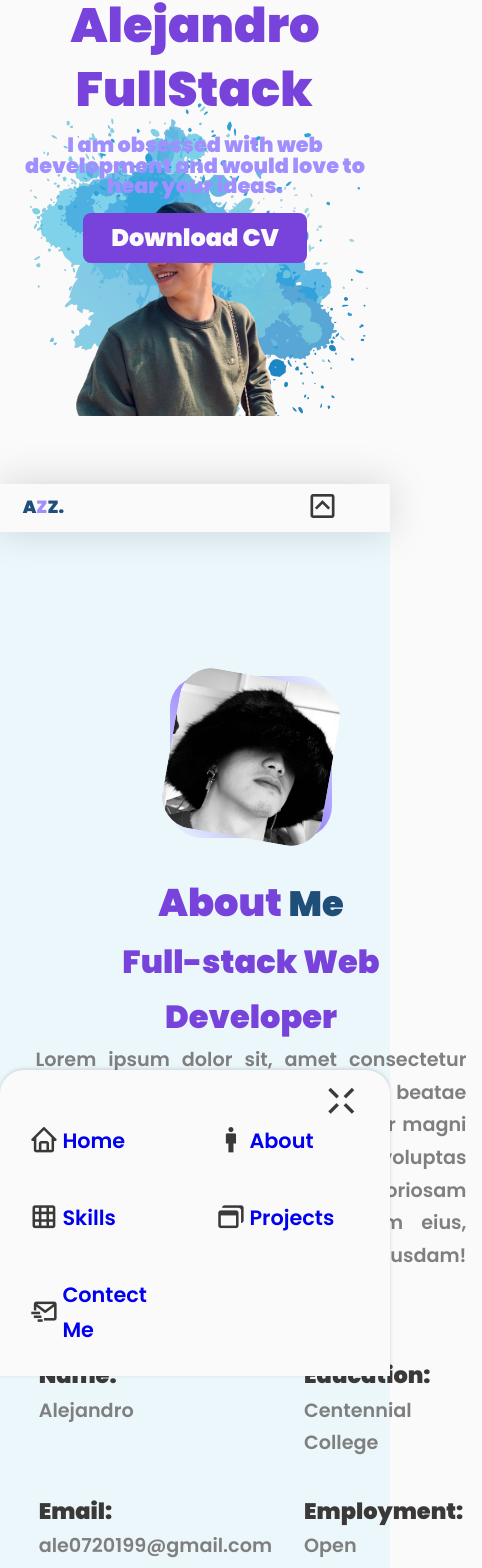
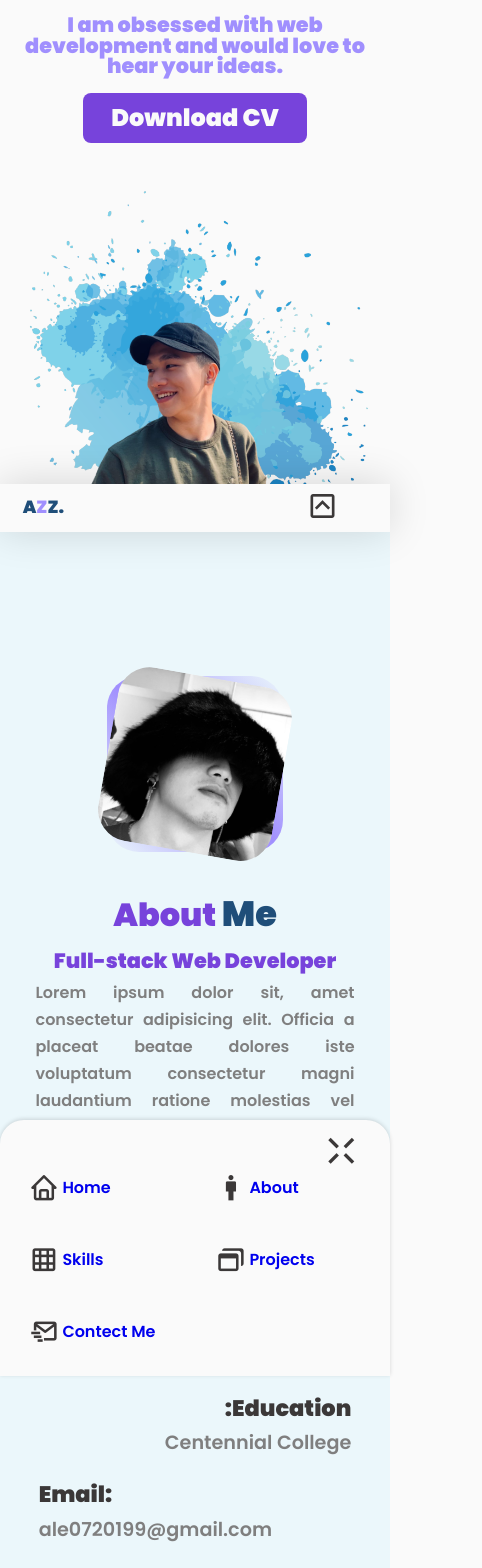
Before and after one commit to Ale-199/myapp, a React (Create React App) app: page / in a window 390 px wide. Shown: the part 312-1880 px from the top of the page, 482 px wide, since content can reach past the window. Built offline with nearby package versions, Linux system fonts and the light colour scheme.

Commit message:
home & about section done

```diff
--- a/src/components/About/About.css
+++ b/src/components/About/About.css
@@ -7,8 +7,6 @@
 
 .about__left {
   width: 70%;
-  /* The aspect ratio of an element describes the proportional relationship between its width and its height */
-  aspect-ratio: 1/1;
   border-radius: 2rem;
   background: linear-gradient(
     45deg,
@@ -29,40 +27,6 @@
 
 .about__me-image:hover {
   transform: rotate(0deg);
-}
-
-.sqaure1 {
-  position: absolute;
-  width: 4rem;
-  height: 4rem;
-  background-color: var(--primary-color);
-  border-radius: 5px;
-  left: 160px;
-  top: 140px;
-  opacity: 0.8;
-  transition: all 0.3s ease-in;
-}
-
-.sqaure1:hover {
-  background-color: var(--body-color2);
-  border: 2px solid var(--primary-color);
-}
-
-.sqaure2 {
-  position: absolute;
-  width: 4rem;
-  height: 4rem;
-  border: 2px solid var(--primary-color);
-  border-radius: 5px;
-  bottom: 110px;
-  right: 200px;
-  rotate: 60deg;
-  transition: all 0.3s ease-in;
-}
-
-.sqaure2:hover {
-  opacity: 0.8;
-  background-color: var(--primary-color);
 }
 
 .about__intro {
@@ -153,6 +117,41 @@
 }
 /* for tablets */
 @media screen and (max-width: 642.5px) {
+  .about__intro > h1 {
+    font-size: 2rem;
+  }
+  .about__intro > h2 {
+    font-size: 1.3rem;
+  }
+  .about__intro h3 {
+    font-size: 1rem;
+  }
+  .info__detail {
+    font-size: 1.2rem;
+  }
+}
+/* for mobile devices */
+@media screen and (max-width: 447px) {
+  .about__left {
+    width: 50%;
+  }
+  .about__right {
+    width: 100%;
+    margin: 0 auto;
+  }
+  .info__detail {
+    width: 100%;
+  }
+  .about__details {
+    display: grid;
+    grid-template-columns: 1fr;
+    gap: 1rem;
+    padding: 1.2rem;
+    font-size: 1.2rem;
+  }
+  .info__right{
+    text-align: end;
+  }
 }
 /* for mobile devices */
 @media screen and (max-width: 400px) {
--- a/src/components/About/About.jsx
+++ b/src/components/About/About.jsx
@@ -35,16 +35,16 @@ export default function About() {
               <h3>Name:</h3>
               <h4>Alejandro</h4>
             </div>
-            <div className="info__detail">
-              <h3>Education:</h3>
+            <div className="info__detail info__right">
+              <h3>:Education</h3>
               <h4>Centennial College</h4>
             </div>
-            <div className="info__detail">
+            <div className="info__detail ">
               <h3>Email:</h3>
               <h4>ale0720199@gmail.com</h4>
             </div>
-            <div className="info__detail">
-              <h3>Employment:</h3>
+            <div className="info__detail info__right">
+              <h3>:Employment</h3>
               <h4>Open</h4>
             </div>
           </div>
--- a/src/components/Header/Header.css
+++ b/src/components/Header/Header.css
@@ -156,15 +156,9 @@
 }
 /* for mobile devices */
 @media screen and (max-width: 400px) {
-  .small__nav {
-    position: fixed;
-    bottom: -100%;
-    left: 0;
-    width: 100%;
-    background-color: var(--body-color2);
-    padding: 3rem 1.5rem 1.5rem;
-    box-shadow: 0 -1px 4px rgba(0, 0, 0, 0.15);
-    border-radius: 1.5rem 1.5rem 0 0;
-    transition: 0.3s;
+  .links > li > a {
+    column-gap: 0.2rem;
+    padding: 0.3rem;
+    font-size: 1rem;
   }
 }
--- a/src/components/Home/Home.css
+++ b/src/components/Home/Home.css
@@ -202,12 +202,12 @@
     width: 100%;
   }
   .bg2 {
-    top: -100px;
-    left: 100px;
+    top: -120px;
+    left: 60px;
   }
   @keyframes bg2animate {
     50% {
-      top: -80px;
+     top: -100px;
     }
   }
 }
@@ -262,6 +262,6 @@
   }
 
   .me {
-    margin-top: -150px;
+    margin-top: 90px;
   }
 }
```
